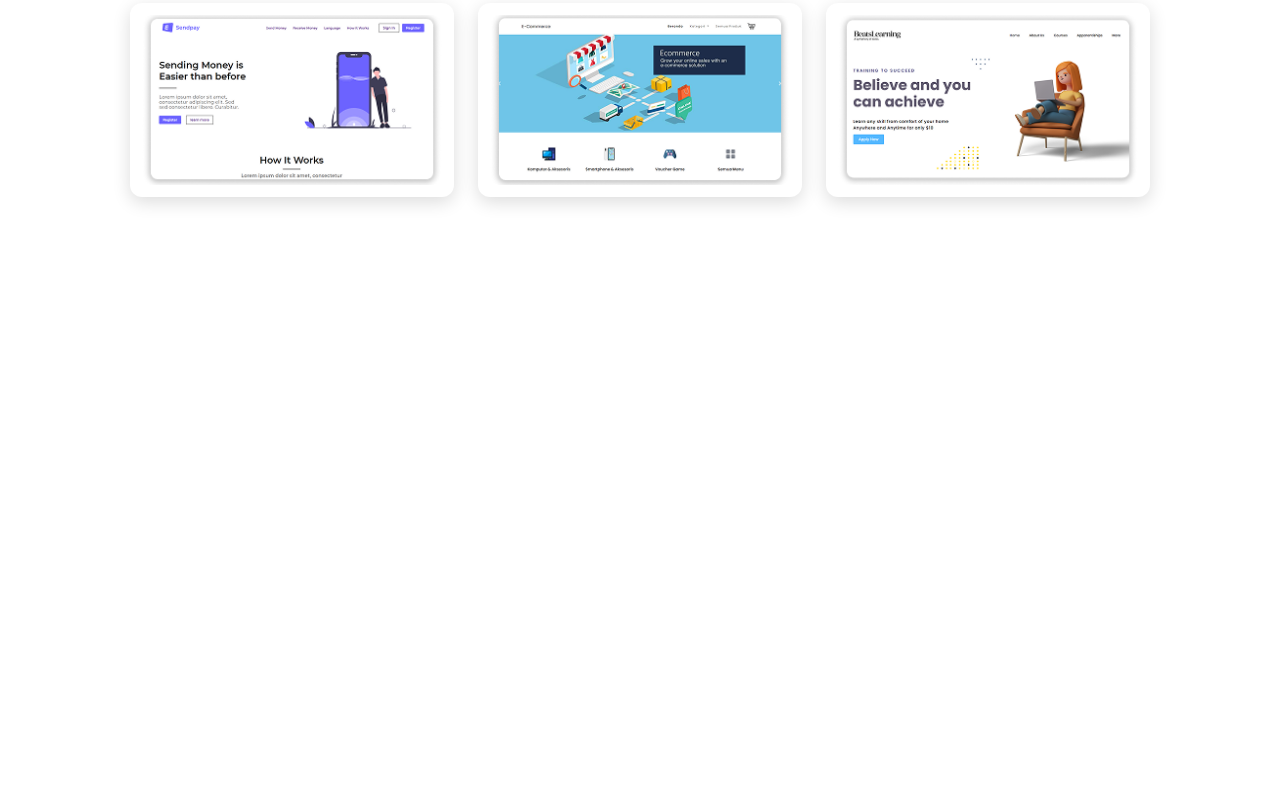
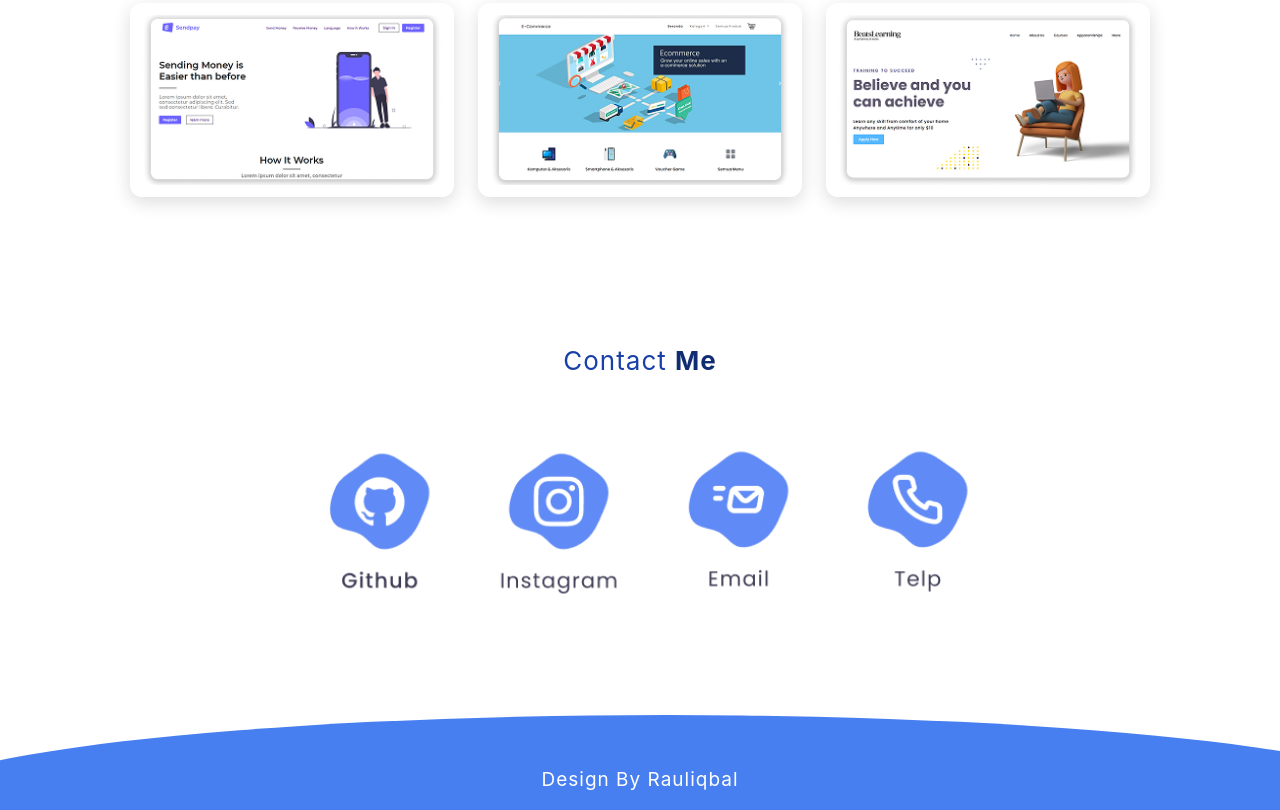
Before and after one commit to nigrra009-sys/cw, a website: page src/index.html in a window 1280 px wide. Shown: the part 1267-2077 px from the top of the page. Before the commit the page ends 1544 px from the top, so only its background shows below. Drawn offline with nearby package versions, Linux system fonts and the light colour scheme.

Commit message:
feat: add contact section

```diff
--- a/src/index.html
+++ b/src/index.html
@@ -401,6 +401,51 @@
 </section>
 
 
+<section class="relative overflow-hidden bg-white pt-10 sm:pt-14 lg:pt-16">
+
+  <div class="mx-auto max-w-[900px] px-5 sm:px-8">
+
+    <h2 class="text-center text-[22px] font-normal tracking-[1px] text-[#1940a8] sm:text-[26px]">
+      Contact <span class="font-bold text-[#102c72]">Me</span>
+    </h2>
+
+    <div class="mt-8 flex justify-center sm:mt-10">
+      <img
+        src="./image_2026-09-02_18-51-46.png"
+        alt="Contact"
+        class="w-full max-w-[580px] object-contain sm:max-w-[650px] lg:max-w-[720px]"
+      />
+    </div>
+
+  </div>
+
+  <div class="relative mt-8 h-[100px] overflow-hidden sm:mt-10 sm:h-[130px] lg:h-[150px]">
+
+    <div
+      class="absolute left-[-8%] top-[35px]
+             h-[180px] w-[120%]
+             rounded-[50%]
+             bg-[#477ff0]
+             sm:top-[45px]
+             lg:top-[55px]"
+    ></div>
+
+    <p
+      class="absolute bottom-4 left-1/2 z-10
+             -translate-x-1/2
+             whitespace-nowrap
+             text-[15px] tracking-[1px]
+             text-white
+             sm:text-[17px]
+             lg:text-[19px]"
+    >
+      Design By Rauliqbal
+    </p>
+
+  </div>
+
+</section>
+
 </body>
 
 </html>
```
Also changed, not shown: image_2026-09-02_18-46-42.png (added), src/Git.png (added), src/image_2026-09-02_18-51-46.png (added).
